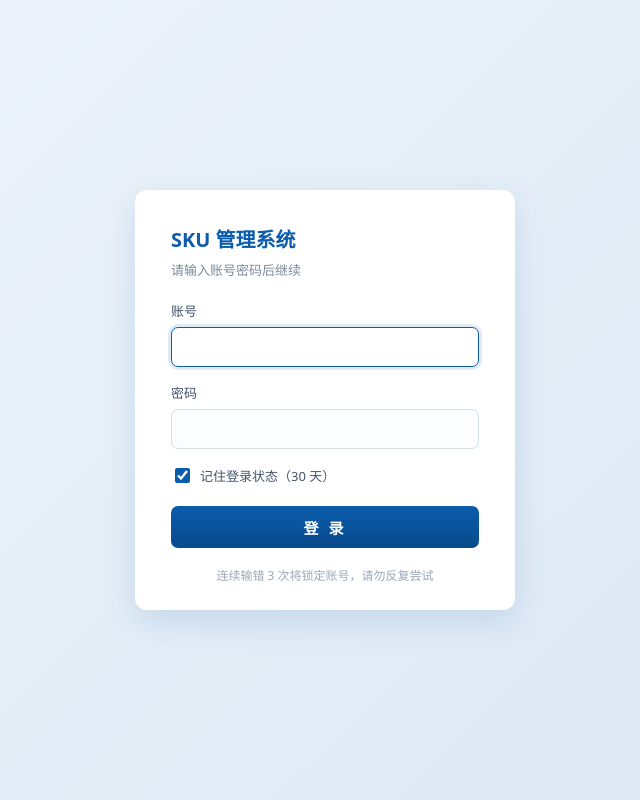
After one commit to allanhuangzzz/SKU-Managerment, a Flask app: template templates/login.html in a window 1280 px wide. The commit adds this page. Shown: the whole page, without its empty margins (315-955 px from the left). Run offline with Flask 3, Linux system fonts and the light colour scheme; the template is opened without the code that fills it, so the values that code supplies are empty.

Commit message:
新增登录鉴权（账号密码 + 阶梯封禁），侧栏可折叠并优化手机端标题栏
鉴权：AUTH_* 环境变量开启，未登录跳登录页、接口 401；失败 3/6/9 次分别锁 15 分钟/1 小时/24 小时，计数落库 login_attempts；会话 cookie 为 HttpOnly+Secure+SameSite，可记住 30 天。UI：功能栏可折叠且记忆状态，手机端为遮罩抽屉；标题栏标题与按钮单行不换行。部署：容器端口仅绑 127.0.0.1，经群晖反向代理以域名+端口提供 HTTPS。

```diff
--- a/app.py
+++ b/app.py
@@ -1,14 +1,17 @@
 """产品SKU管理系统 - Flask 后端"""
 import json
 import os
+import secrets
 import sqlite3
 import subprocess
 import threading
 import time
 import urllib.request
-from datetime import datetime
+from datetime import datetime, timedelta
 
-from flask import Flask, jsonify, render_template, request
+from flask import Flask, jsonify, redirect, render_template, request, session, url_for
+from werkzeug.middleware.proxy_fix import ProxyFix
+from werkzeug.security import check_password_hash, generate_password_hash
 
 import db
 
@@ -34,6 +37,145 @@ CURRENCY_SYMBOLS = {
     "SEK": "kr", "NOK": "kr", "DKK": "kr", "MXN": "MX$",
     "BRL": "R$", "TWD": "NT$", "AED": "د.إ",
 }
+
+
+# ---------- 登录鉴权 ----------
+# AUTH_PASSWORD 为空 = 不启用登录（本地开发默认关闭）；NAS 上通过环境变量开启
+AUTH_USERNAME = os.environ.get("AUTH_USERNAME", "admin").strip() or "admin"
+AUTH_PASSWORD = os.environ.get("AUTH_PASSWORD", "")
+AUTH_ENABLED = bool(AUTH_PASSWORD)
+_AUTH_PASSWORD_HASH = generate_password_hash(AUTH_PASSWORD) if AUTH_ENABLED else ""
+
+# 会话签名密钥：未配置则每次启动随机生成（重启后需重新登录）
+_AUTH_SECRET = os.environ.get("AUTH_SECRET", "").strip() or secrets.token_hex(32)
+REMEMBER_DAYS = 30   # 勾选「记住我」后的免登录天数
+# 累计失败次数 → 锁定时长（分钟）：3 次锁 15 分钟，6 次锁 1 小时，9 次起锁 24 小时
+LOCK_TIERS = ((3, 15), (6, 60), (9, 24 * 60))
+
+app.secret_key = _AUTH_SECRET
+app.config.update(
+    SESSION_COOKIE_HTTPONLY=True,     # 禁止 JS 读取会话 cookie
+    SESSION_COOKIE_SAMESITE="Lax",    # 阻断跨站携带会话的写操作
+    SESSION_COOKIE_SECURE=os.environ.get("AUTH_COOKIE_SECURE", "1") == "1",  # 仅在 HTTPS 下发送
+    PERMANENT_SESSION_LIFETIME=timedelta(days=REMEMBER_DAYS),
+)
+# 位于反向代理（群晖 / Cloudflare）之后，据此还原真实客户端 IP 与协议
+app.wsgi_app = ProxyFix(app.wsgi_app, x_for=1, x_proto=1)
+
+
+def _lock_minutes(fails):
+    """累计失败次数对应的锁定时长（分钟），未达第一档返回 0"""
+    minutes = 0
+    for threshold, m in LOCK_TIERS:
+        if fails >= threshold:
+            minutes = m
+    return minutes
+
+
+def _locked_remaining(username):
+    """账号剩余锁定分钟数（0 表示未锁定）"""
+    row = db.get_db().execute(
+        "SELECT locked_until FROM login_attempts WHERE username=?", (username,)
+    ).fetchone()
+    if not row or not row["locked_until"]:
+        return 0
+    try:
+        until = datetime.strptime(row["locked_until"], "%Y-%m-%d %H:%M:%S")
+    except ValueError:
+        return 0
+    secs = (until - datetime.now()).total_seconds()
+    return int(secs // 60) + 1 if secs > 0 else 0
+
+
+def _bump_login_fail(username):
+    """累加失败次数并写入锁定时间，返回 (累计失败次数, 本次锁定分钟数)"""
+    conn = db.get_db()
+    row = conn.execute(
+        "SELECT fails FROM login_attempts WHERE username=?", (username,)
+    ).fetchone()
+    fails = (row["fails"] if row else 0) + 1
+    minutes = _lock_minutes(fails)
+    locked_until = None
+    if minutes:
+        locked_until = (datetime.now() + timedelta(minutes=minutes)).strftime("%Y-%m-%d %H:%M:%S")
+    now = _now()
+    conn.execute(
+        """INSERT INTO login_attempts (username, fails, locked_until, updated_at)
+           VALUES (?,?,?,?)
+           ON CONFLICT(username) DO UPDATE SET fails=?, locked_until=?, updated_at=?""",
+        (username, fails, locked_until, now, fails, locked_until, now),
+    )
+    conn.commit()
+    return fails, minutes
+
+
+def _reset_login_fail(username):
+    """登录成功后清零失败计数"""
+    conn = db.get_db()
+    conn.execute("DELETE FROM login_attempts WHERE username=?", (username,))
+    conn.commit()
+
+
+def _safe_next(target):
+    """只接受站内相对路径，防止开放重定向"""
+    if target and target.startswith("/") and not target.startswith("//"):
+        return target
+    return "/"
+
+
+@app.before_request
+def _require_login():
+    """未登录时：页面跳登录页，接口返回 401；静态资源与登录相关路径放行"""
+    if not AUTH_ENABLED:
+        return None
+    path = request.path
+    if path.startswith("/static/") or path in ("/login", "/logout", "/favicon.ico"):
+        return None
+    if session.get("auth_user"):
+        return None
+    if path.startswith("/api/"):
+        return jsonify({"ok": False, "error": "登录已过期，请重新登录"}), 401
+    return redirect(url_for("login", next=path))
+
+
+@app.route("/login", methods=["GET", "POST"])
+def login():
+    if not AUTH_ENABLED:
+        return redirect("/")
+    error = None
+    username = ""
+    if request.method == "POST":
+        username = (request.form.get("username") or "").strip()
+        password = request.form.get("password") or ""
+        remember = request.form.get("remember") == "1"
+        remain = _locked_remaining(username)
+        if remain:
+            error = f"账号已锁定，请 {remain} 分钟后再试"
+        elif username == AUTH_USERNAME and check_password_hash(_AUTH_PASSWORD_HASH, password):
+            _reset_login_fail(username)
+            session.clear()
+            session["auth_user"] = username
+            session.permanent = remember
+            app.logger.info("登录成功 user=%s ip=%s", username, request.remote_addr)
+            return redirect(_safe_next(request.form.get("next") or request.args.get("next")))
+        else:
+            fails, minutes = _bump_login_fail(username or "-")
+            app.logger.warning(
+                "登录失败 user=%s ip=%s 累计失败=%s 次", username or "(空)", request.remote_addr, fails
+            )
+            if minutes:
+                error = f"密码错误，已累计失败 {fails} 次，账号锁定 {minutes} 分钟"
+            else:
+                error = f"账号或密码错误，再失败 {LOCK_TIERS[0][0] - fails} 次将锁定账号"
+    return render_template(
+        "login.html", error=error, username=username, next=_safe_next(request.args.get("next"))
+    )
+
+
+@app.get("/logout")
+def logout():
+    session.clear()
+    return redirect(url_for("login"))
 
 
 # ---------- 工具函数 ----------
@@ -127,7 +269,7 @@ def _refresh_all_rates(dbconn, live_rates, source="auto"):
 
 @app.get("/")
 def index():
-    return render_template("index.html")
+    return render_template("index.html", auth_enabled=AUTH_ENABLED, auth_user=session.get("auth_user"))
 
 
 # ---------- 产品信息 ----------
--- a/db.py
+++ b/db.py
@@ -75,6 +75,14 @@ CREATE TABLE IF NOT EXISTS product_selling_prices (
     channel       TEXT NOT NULL,
     selling_price REAL,
     UNIQUE(product_id, country_id, channel)
+);
+
+-- 登录失败计数（落库，重启不清零，用于阶梯封禁）
+CREATE TABLE IF NOT EXISTS login_attempts (
+    username     TEXT PRIMARY KEY,
+    fails        INTEGER NOT NULL DEFAULT 0,
+    locked_until TEXT,
+    updated_at   TEXT
 );"""
 
 SEED_COUNTRIES = [
--- /dev/null
+++ b/templates/login.html
@@ -0,0 +1,77 @@
+<!DOCTYPE html>
+<html lang="zh-CN">
+<head>
+  <meta charset="UTF-8">
+  <meta name="viewport" content="width=device-width, initial-scale=1.0">
+  <title>登录 - 产品SKU管理系统</title>
+  <style>
+    :root { --brand: #0b5cad; --brand-dark: #094a8b; --danger: #e5484d; }
+    * { box-sizing: border-box; }
+    body {
+      margin: 0; min-height: 100vh;
+      display: flex; align-items: center; justify-content: center;
+      font-family: "Microsoft YaHei", "PingFang SC", system-ui, sans-serif;
+      background: linear-gradient(135deg, #eef4fa 0%, #dbe7f3 100%);
+      color: #1f2d3d;
+    }
+    .login-card {
+      width: 380px; padding: 34px 36px 26px;
+      background: #fff; border-radius: 12px;
+      box-shadow: 0 12px 32px rgba(11, 92, 173, .14);
+    }
+    .login-logo { font-size: 20px; font-weight: 700; color: var(--brand); }
+    .login-sub { margin: 7px 0 22px; font-size: 13px; color: #7b8a9a; }
+    .error {
+      margin-bottom: 16px; padding: 10px 12px;
+      background: #fdf1f1; border: 1px solid #f5c7c9; border-radius: 7px;
+      color: var(--danger); font-size: 13px; line-height: 1.5;
+    }
+    .field { margin-bottom: 16px; }
+    .field label { display: block; margin-bottom: 7px; font-size: 13px; color: #44546a; }
+    .field input {
+      width: 100%; height: 40px; padding: 0 12px;
+      border: 1px solid #d5dfe9; border-radius: 7px;
+      background: #fbfdff; color: #1f2d3d; font-size: 14px;
+      transition: border-color .15s, box-shadow .15s, background .15s;
+    }
+    .field input:focus {
+      outline: none; border-color: var(--brand); background: #fff;
+      box-shadow: 0 0 0 3px rgba(11, 92, 173, .12);
+    }
+    .remember { display: flex; align-items: center; gap: 7px; margin-bottom: 20px; font-size: 13px; color: #44546a; }
+    .remember input { width: 15px; height: 15px; accent-color: var(--brand); cursor: pointer; }
+    .remember label { cursor: pointer; }
+    .submit {
+      width: 100%; height: 42px; border: none; border-radius: 7px; cursor: pointer;
+      background: linear-gradient(180deg, var(--brand) 0%, var(--brand-dark) 100%);
+      color: #fff; font-size: 15px; font-weight: 600; letter-spacing: 3px;
+      transition: filter .15s;
+    }
+    .submit:hover { filter: brightness(1.08); }
+    .foot { margin-top: 18px; text-align: center; font-size: 12px; color: #9aa8b6; }
+  </style>
+</head>
+<body>
+  <form class="login-card" method="post" action="/login">
+    <div class="login-logo">SKU 管理系统</div>
+    <div class="login-sub">请输入账号密码后继续</div>
+    {% if error %}<div class="error">{{ error }}</div>{% endif %}
+    <div class="field">
+      <label for="username">账号</label>
+      <input type="text" id="username" name="username" value="{{ username }}"
+             autocomplete="username" autofocus required>
+    </div>
+    <div class="field">
+      <label for="password">密码</label>
+      <input type="password" id="password" name="password" autocomplete="current-password" required>
+    </div>
+    <div class="remember">
+      <input type="checkbox" id="remember" name="remember" value="1" checked>
+      <label for="remember">记住登录状态（30 天）</label>
+    </div>
+    <input type="hidden" name="next" value="{{ next }}">
+    <button class="submit" type="submit">登 录</button>
+    <div class="foot">连续输错 3 次将锁定账号，请勿反复尝试</div>
+  </form>
+</body>
+</html>
```
Also changed, not shown: deploy_nas/docker-compose.yml (+8 -1 lines), deploy_nas/部署说明.md (+58 -1 lines), static/css/style.css (+61 -3 lines), static/js/app.js (+21 -0 lines), templates/index.html (+19 -1 lines).
